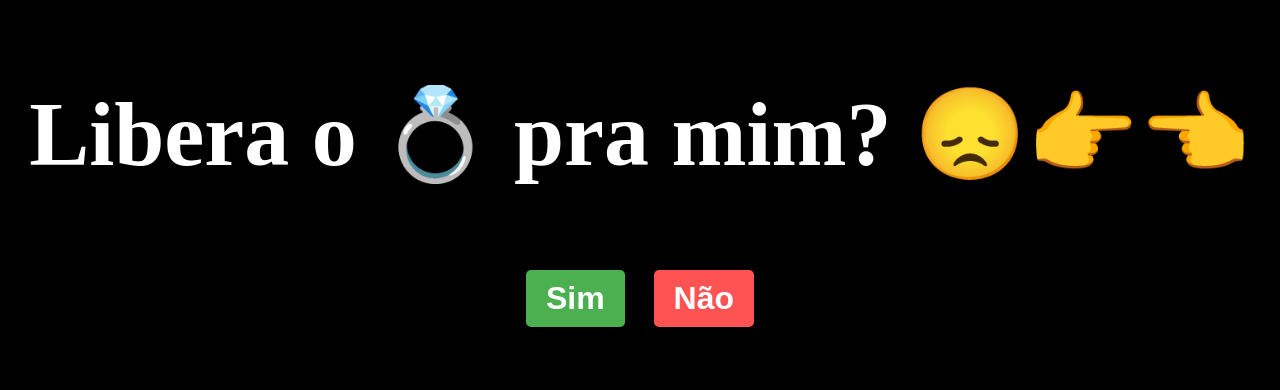
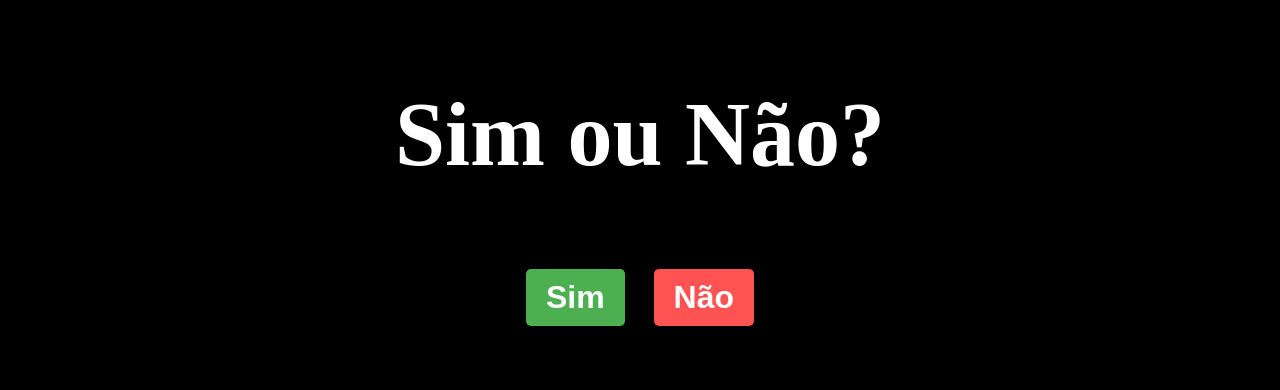
Before and after one commit to FJanguez/Se_Quiser_Sim, a plain HTML site: page index.html in a window 1280 px wide. Shown: the part 205-595 px from the top of the page. Drawn offline with Linux system fonts and the light colour scheme.

Commit message:
Change of the main text

```diff
--- a/index.html
+++ b/index.html
@@ -11,7 +11,7 @@
 <body>
 
     <div class="container">
-        <h1>Libera o 💍 pra mim? 😞👉👈</h1>
+        <h1>Sim ou Não?</h1>
         <br>
 
         <button class="sim" id="simBtn">Sim</button>
```
